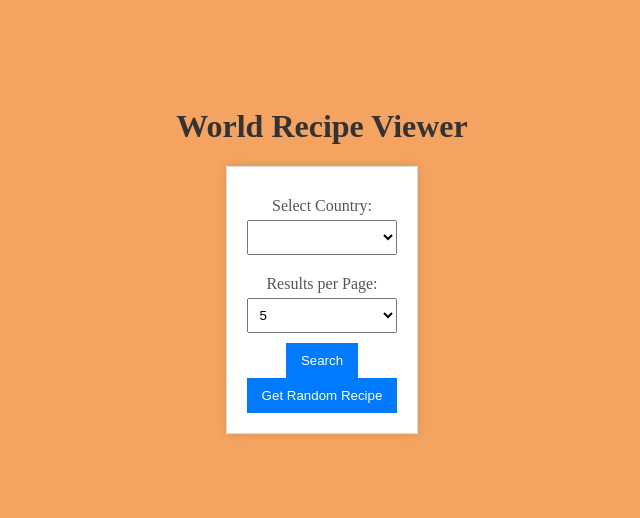
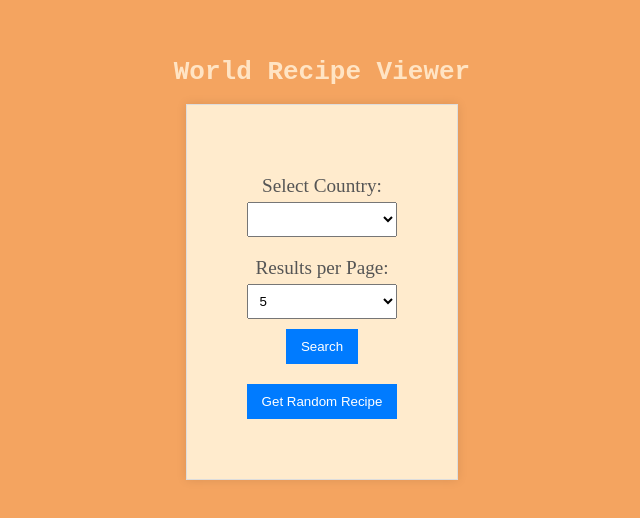
Before and after one commit to WorldRecipeViewer/world-recipe-project, a website: page world-recipe-viewer/index.html in a window 1280 px wide. Shown: the part 130-648 px from the top of the page, without its empty margins (318-958 px from the left). Drawn offline with Linux system fonts and the light colour scheme; files that its build step writes are made by us from their sources; no server answers.

Commit message:
color scheme changes

```diff
--- a/world-recipe-viewer/index.html
+++ b/world-recipe-viewer/index.html
@@ -17,10 +17,11 @@
     }
     #recipe-form-container {
       text-align: center;
+      font-size:larger;
       border: 1px solid #ddd;
-      padding: 20px;
-      max-width: 400px;
-      background-color: #fff;
+      padding: 60px;
+      max-width: 800px;
+      background-color:blanchedalmond;
       box-shadow: 0 0 10px rgba(0, 0, 0, 0.1);
     }
     #meal-container {
@@ -34,11 +35,12 @@
       margin: 10px;
       border: 1px solid #ddd;
       padding: 10px;
-      background-color: #fff;
+      background-color:blanchedalmond;
       box-shadow: 0 2px 4px rgba(0, 0, 0, 0.1);
     }
     h1 {
-      color: #333;
+      color:bisque;
+      font-family:monospace;
     }
     button {
       background-color: #007bff;
@@ -77,7 +79,7 @@
     }
 
     .modal-content {
-      background-color: #fefefe;
+      background-color:bisque;
       margin: 15% auto;
       padding: 20px;
       border: 1px solid #888;
@@ -96,6 +98,14 @@
       color: black;
       text-decoration: none;
       cursor: pointer;
+    }
+
+    #first-button {
+      gap: 10px;
+    }
+    #second-button {
+      gap: 20px;
+      margin-top: 20px;
     }
   </style>
   <script type="module" crossorigin src="/your-repo-name-here/assets/index-RkC2kJwo.js"></script>
@@ -116,12 +126,14 @@
         <option value="50">50</option>
       </select>
 
-
+      <div id="first-button">
       <button type="button" id="search-meal-btn">Search</button>
+    </div>
     </form>
 
-
+    <div id="second-button">
     <button type="button" id="random-meal-btn">Get Random Recipe</button>
+  </div>
   </div>
 
 
```
